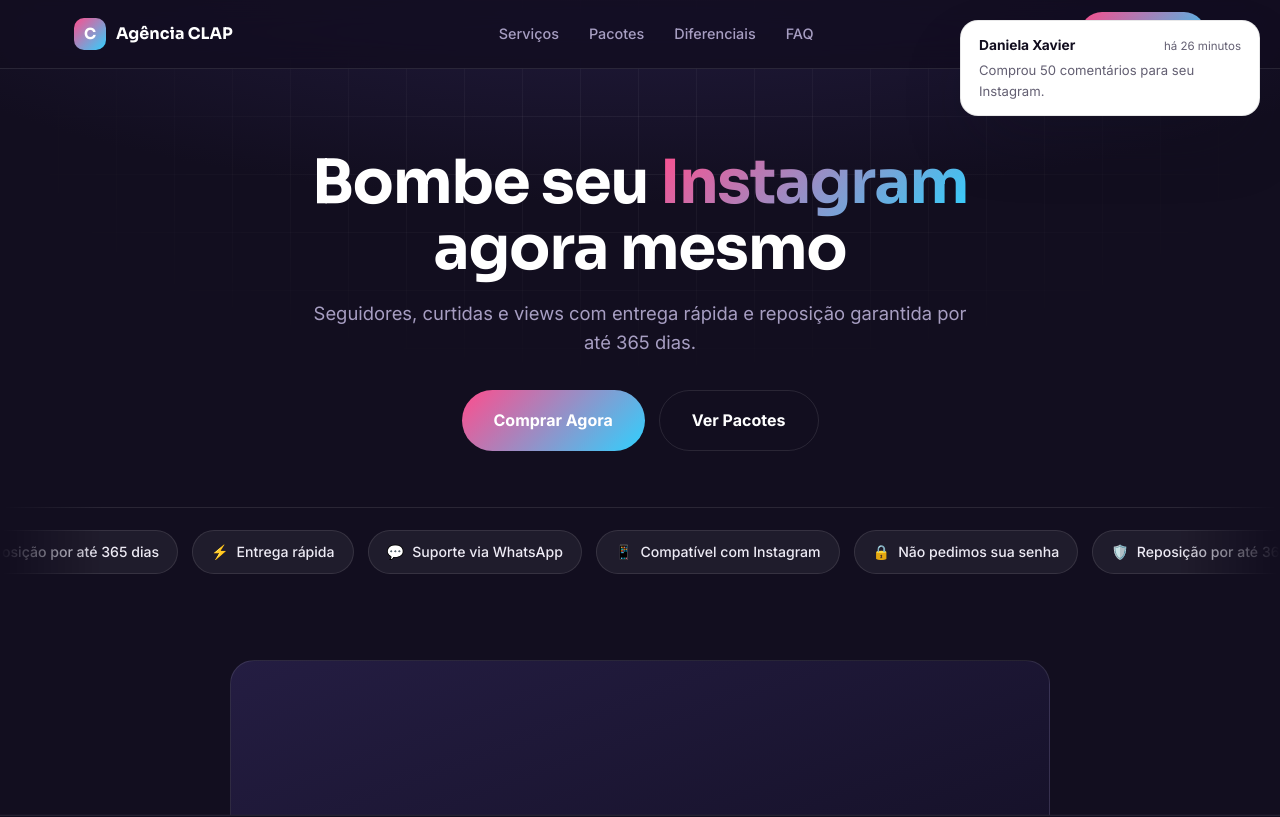
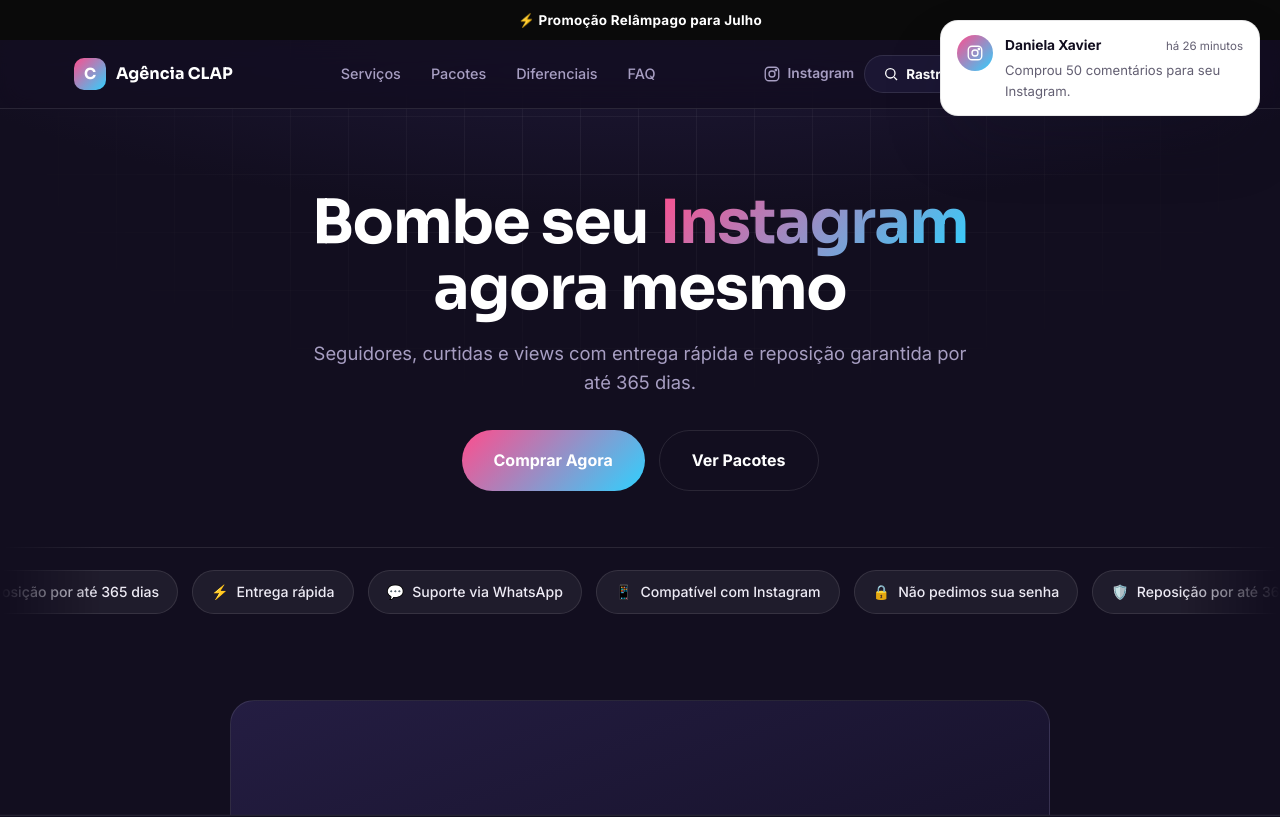
Before and after one commit to agenciaclap/agenciaclap-site, a website: page index.html in a window 1280 px wide. Shown: the top 817 px of the page. Drawn offline with Linux system fonts and the light colour scheme.

Commit message:
Update index.html

```diff
--- a/index.html
+++ b/index.html
@@ -83,8 +83,17 @@ input{font-family:inherit;}
 /* ==========================================================================
    2. NAV
    ========================================================================== */
+/* ==========================================================================
+   1.5 FAIXA DE ANÚNCIO (topo, acima do nav)
+   ========================================================================== */
+.announce-bar{
+  position:fixed;top:0;left:0;right:0;z-index:210;height:40px;
+  background:#0A0A0A;color:#fff;display:flex;align-items:center;justify-content:center;
+  font-size:.84rem;font-weight:700;letter-spacing:.02em;padding:0 16px;text-align:center;
+}
+
 header.site-nav{
-  position:fixed;top:0;left:0;right:0;z-index:200;
+  position:fixed;top:40px;left:0;right:0;z-index:200;
   background:rgba(18,14,31,0.85);backdrop-filter:blur(14px) saturate(150%);
   border-bottom:1px solid var(--line-dark);
 }
@@ -98,12 +107,24 @@ header.site-nav .wrap{ height:68px;display:flex;align-items:center;justify-conte
 .nav-links{ display:flex;gap:30px;align-items:center; }
 .nav-links a{ color:var(--text-soft-dark);font-size:.9rem;font-weight:500;transition:color .2s;white-space:nowrap; }
 .nav-links a:hover{ color:#fff; }
-.nav-cta{
-  padding:11px 22px;border-radius:100px;font-weight:700;font-size:.88rem;color:#fff;
-  background:linear-gradient(135deg,var(--pink),var(--blue));
-  transition:transform .2s var(--ease),box-shadow .2s;flex:none;
-}
-.nav-cta:hover{ transform:translateY(-2px);box-shadow:0 10px 26px rgba(255,77,141,.35); }
+
+.nav-actions{ display:flex;align-items:center;gap:10px;flex:none; }
+.nav-ig-link{
+  display:flex;align-items:center;gap:6px;color:var(--text-soft-dark);
+  font-size:.86rem;font-weight:600;white-space:nowrap;transition:color .2s;
+}
+.nav-ig-link:hover{ color:#fff; }
+.nav-btn{
+  display:flex;align-items:center;gap:7px;white-space:nowrap;
+  padding:10px 18px;border-radius:100px;font-weight:700;font-size:.84rem;
+  transition:transform .2s var(--ease),box-shadow .2s,opacity .2s;
+}
+.nav-btn:hover{ transform:translateY(-2px); }
+.nav-btn-dark{ background:var(--ink-2);color:#fff;border:1px solid var(--line-dark); }
+.nav-btn-dark:hover{ background:var(--ink-3); }
+.nav-btn-support{ background:#1FC98A;color:#0B2E22; }
+.nav-btn-support:hover{ box-shadow:0 10px 26px rgba(31,201,138,.35); }
+
 @media(max-width:820px){
   header.site-nav .wrap{ gap:14px; }
   .nav-links{
@@ -112,6 +133,13 @@ header.site-nav .wrap{ height:68px;display:flex;align-items:center;justify-conte
     -webkit-overflow-scrolling:touch;
   }
   .nav-links::-webkit-scrollbar{ display:none; }
+  .nav-ig-link span{ display:none; }
+  .nav-btn span{ display:none; }
+  .nav-btn{ padding:10px 12px; }
+}
+@media(max-width:600px){
+  .nav-actions{ gap:6px; }
+  .nav-btn{ padding:9px 10px; }
 }
 
 /* ==========================================================================
@@ -120,7 +148,7 @@ header.site-nav .wrap{ height:68px;display:flex;align-items:center;justify-conte
 #hero{
   position:relative;overflow:hidden;
   background:radial-gradient(ellipse 120% 80% at 50% -10%, var(--ink-3) 0%, var(--ink) 55%);
-  color:#fff;padding:150px 0 0;
+  color:#fff;padding:190px 0 0;
 }
 #hero::before{
   content:'';position:absolute;inset:0;
@@ -452,14 +480,21 @@ a:focus-visible, button:focus-visible, input:focus-visible{ outline:2px solid va
    ========================================================================== */
 .social-proof-toast{
   position:fixed;top:20px;right:20px;z-index:900;
-  max-width:300px;background:#fff;border:1px solid var(--line);border-radius:var(--radius-md);
-  padding:14px 18px;box-shadow:var(--shadow-strong);
+  max-width:320px;background:#fff;border:1px solid var(--line);border-radius:var(--radius-md);
+  padding:14px 16px;box-shadow:var(--shadow-strong);
+  display:flex;align-items:flex-start;gap:12px;
   opacity:0;transform:translateY(-12px) scale(.97);
   transition:opacity .4s var(--ease),transform .4s var(--ease);
   pointer-events:none;
 }
 .social-proof-toast.in{ opacity:1;transform:translateY(0) scale(1); }
 .social-proof-toast.out{ opacity:0;transform:translateY(-12px) scale(.97); }
+.spt-icon{
+  flex:none;width:36px;height:36px;border-radius:50%;
+  background:linear-gradient(135deg,var(--pink),var(--blue));
+  display:flex;align-items:center;justify-content:center;color:#fff;
+}
+.spt-body{ flex:1;min-width:0; }
 .spt-row{ display:flex;align-items:baseline;justify-content:space-between;gap:10px;margin-bottom:4px; }
 .spt-name{ font-weight:700;font-size:.86rem;color:var(--ink); }
 .spt-time{ font-size:.72rem;color:var(--text-soft);white-space:nowrap; }
@@ -474,6 +509,9 @@ a:focus-visible, button:focus-visible, input:focus-visible{ outline:2px solid va
 <body>
 
 <div id="storefrontRoot">
+
+<!-- ======================= FAIXA DE ANÚNCIO ======================= -->
+<div class="announce-bar">⚡ Promoção Relâmpago para Julho</div>
 
 <!-- ======================= NAV ======================= -->
 <header class="site-nav">
@@ -485,7 +523,20 @@ a:focus-visible, button:focus-visible, input:focus-visible{ outline:2px solid va
       <a href="#diferenciais">Diferenciais</a>
       <a href="#faq">FAQ</a>
     </nav>
-    <a href="#pacotes" class="nav-cta">Ver Pacotes</a>
+    <div class="nav-actions">
+      <a data-instagram-link href="#" target="_blank" rel="noopener" class="nav-ig-link">
+        <svg width="18" height="18" viewBox="0 0 24 24" fill="none" stroke="currentColor" stroke-width="1.8"><rect x="3" y="3" width="18" height="18" rx="5"/><circle cx="12" cy="12" r="4"/><circle cx="17.2" cy="6.8" r="1"/></svg>
+        <span>Instagram</span>
+      </a>
+      <button id="openTrackOrderBtnNav" class="nav-btn nav-btn-dark">
+        <svg width="16" height="16" viewBox="0 0 24 24" fill="none" stroke="currentColor" stroke-width="2"><circle cx="11" cy="11" r="7"/><line x1="21" y1="21" x2="16.65" y2="16.65"/></svg>
+        <span>Rastrear Pedido</span>
+      </button>
+      <a data-whatsapp-link href="#" target="_blank" rel="noopener" class="nav-btn nav-btn-support">
+        <svg width="16" height="16" viewBox="0 0 24 24" fill="currentColor"><path d="M12 2a10 10 0 0 0-8.6 15L2 22l5.2-1.4A10 10 0 1 0 12 2Zm0 18.2a8.2 8.2 0 0 1-4.2-1.2l-.3-.2-3.1.8.8-3-.2-.3A8.2 8.2 0 1 1 12 20.2Zm4.5-6.1c-.2-.1-1.5-.7-1.7-.8-.2-.1-.4-.1-.6.1-.2.2-.6.8-.8 1-.1.2-.3.2-.5.1-.7-.3-1.5-.8-2.1-1.5-.5-.6-1-1.3-1.2-1.5-.1-.2 0-.4.1-.5.1-.1.2-.3.4-.4.1-.1.2-.3.2-.4 0-.2 0-.3 0-.5-.1-.1-.6-1.4-.8-1.9-.2-.5-.4-.4-.6-.4h-.5c-.2 0-.5.1-.7.3-.2.2-.9.9-.9 2.2s1 2.6 1.1 2.7c.1.2 2 3 4.7 4.2.7.3 1.2.5 1.6.6.7.2 1.3.2 1.8.1.5-.1 1.5-.6 1.7-1.2.2-.6.2-1.1.2-1.2-.1-.1-.2-.2-.5-.3Z"/></svg>
+        <span>Suporte Técnico</span>
+      </a>
+    </div>
   </div>
 </header>
 
@@ -576,8 +627,7 @@ a:focus-visible, button:focus-visible, input:focus-visible{ outline:2px solid va
         <a href="#">Política de Privacidade</a>
         <a href="#">Termos de Uso</a>
         <a data-whatsapp-link href="#" target="_blank" rel="noopener">Contato</a>
-        <a data-whatsapp-link href="#" target="_blank" rel="noopener">Suporte Técnico</a>
-        <button id="openTrackOrderBtn" class="foot-link-btn">Rastrear Pedido</button>
+        <a href="#admin" class="foot-link-btn">Admin</a>
       </div>
     </div>
     <p class="foot-note">Agência CLAP não possui vínculo com o Instagram ou a Meta. Resultados de crescimento podem variar e não são garantidos pela plataforma.</p>
@@ -1420,7 +1470,7 @@ function closeTrackOrderModal(){
 }
 
 function setupTrackOrder(){
-  document.getElementById('openTrackOrderBtn').addEventListener('click', openTrackOrderModal);
+  document.getElementById('openTrackOrderBtnNav').addEventListener('click', openTrackOrderModal);
   document.getElementById('trackOrderClose').addEventListener('click', closeTrackOrderModal);
   document.getElementById('trackOrderOverlay').addEventListener('click', (e) => {
     if(e.target.id === 'trackOrderOverlay') closeTrackOrderModal();
@@ -1457,6 +1507,13 @@ function setupTrackOrder(){
     }
   });
 }
+
+/* ============================================================================
+   ADMIN — o link "Admin" do rodapé é só uma âncora simples pra #admin
+   (href="#admin"), que já existe e não foi tocada. Abre a tela de login de
+   verdade — usuário/senha, admin/TV2026 — e depois o painel, exatamente como
+   já funcionava antes.
+   ============================================================================ */
 
 /* ============================================================================
    PROVA SOCIAL — notificações de compras recentes, canto superior direito.
@@ -1526,8 +1583,13 @@ function showSocialProofToast(){
   const el = document.createElement('div');
   el.className = 'social-proof-toast';
   el.innerHTML = `
-    <div class="spt-row"><span class="spt-name">${data.name}</span><span class="spt-time">${data.time}</span></div>
-    <div class="spt-text">${data.text}</div>
+    <div class="spt-icon">
+      <svg width="18" height="18" viewBox="0 0 24 24" fill="none" stroke="currentColor" stroke-width="1.8"><rect x="3" y="3" width="18" height="18" rx="5"/><circle cx="12" cy="12" r="4"/><circle cx="17.2" cy="6.8" r="1"/></svg>
+    </div>
+    <div class="spt-body">
+      <div class="spt-row"><span class="spt-name">${data.name}</span><span class="spt-time">${data.time}</span></div>
+      <div class="spt-text">${data.text}</div>
+    </div>
   `;
   document.body.appendChild(el);
 
```
